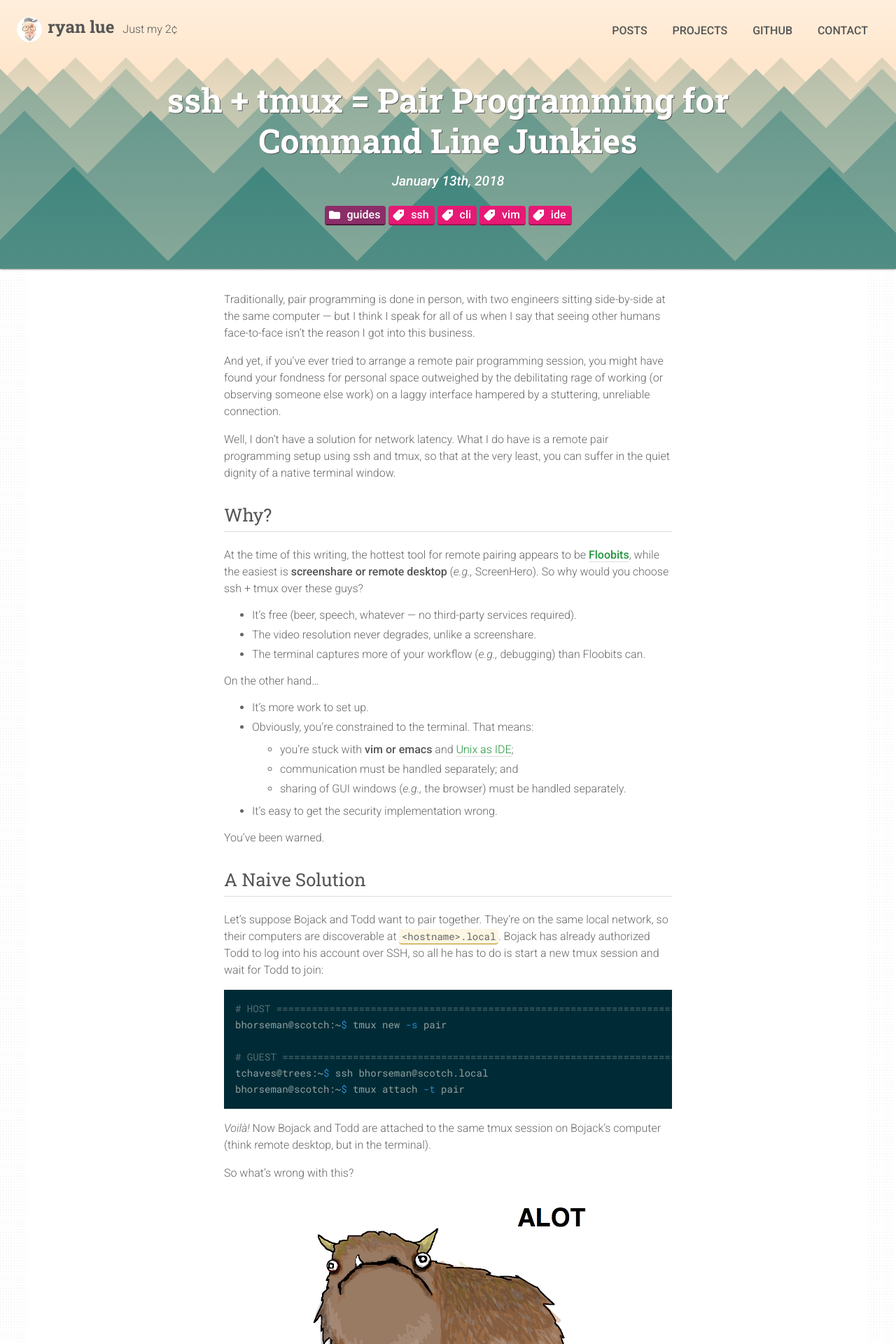
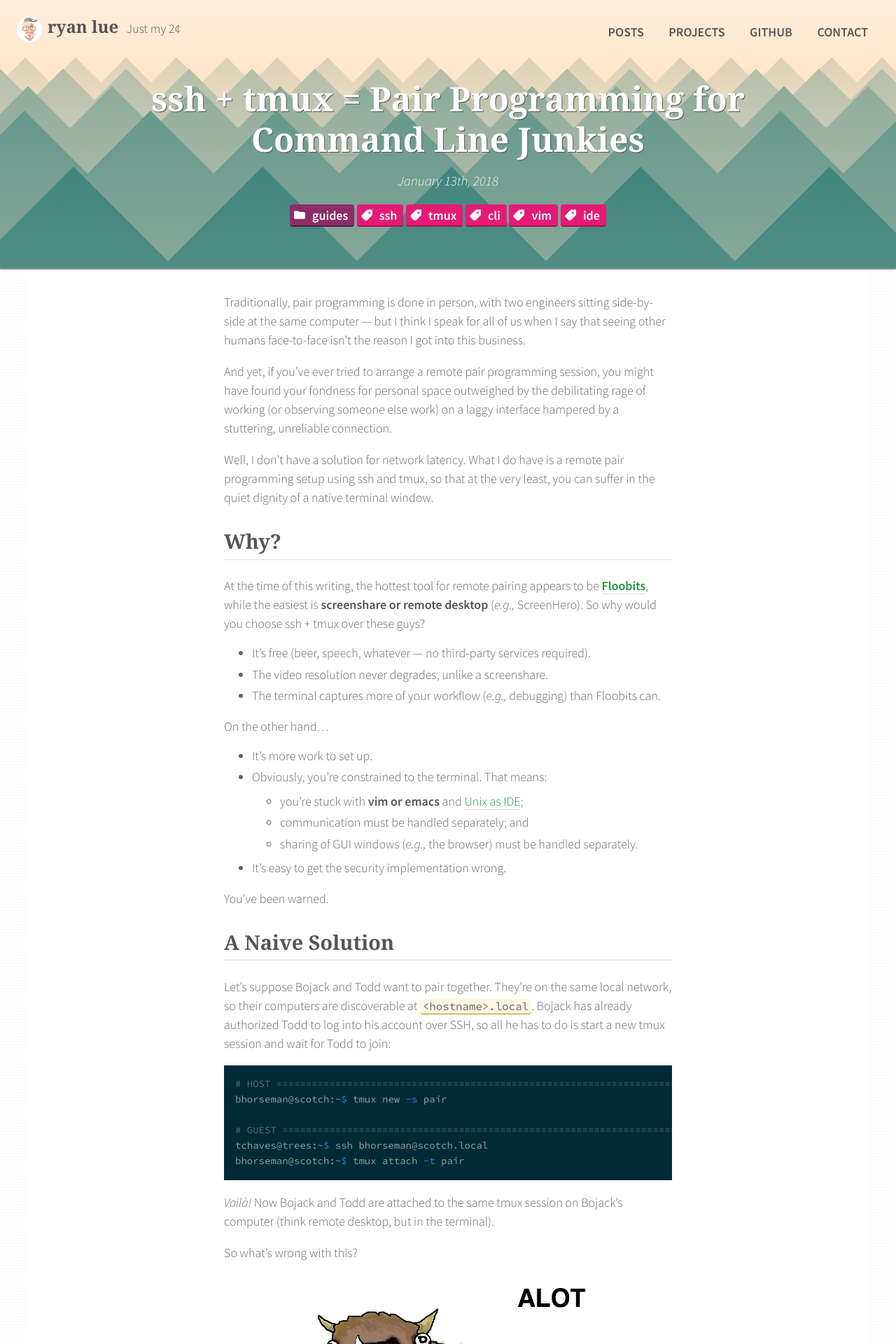
Before and after one commit to rlue/ryanlue.com, a Jekyll site: the page built from _posts/2018-01-13-pair-programming-over-ssh.md, in a window 1280 px wide. Shown: the top 1920 px of the page at 70% size. Built offline with Jekyll 4.4.1, drawn with Linux system fonts in a browser that asks for light colours; some web fonts are replaced.

Commit message:
Update font & colors

```diff
--- a/_assets/css/_base.scss
+++ b/_assets/css/_base.scss
@@ -10,6 +10,8 @@ body {
   @include fontweight;
   overflow-wrap: break-word; // force wider-than-viewport words to break
   line-height: 1.5;
+
+  font-size: 18px;
 }
 
 h1 { @include heading(2); }
--- a/_assets/css/_tools.scss
+++ b/_assets/css/_tools.scss
@@ -29,24 +29,23 @@
    ========================================= */
 
 @mixin fontface($face: $default_font_face) {
-  @if $face == sans-serif { font-family: "Roboto", sans-serif; }
-  @else if $face == serif { font-family: "Roboto Slab", Georgia, serif }
-  @else if $face == monospace { font-family: "Roboto Mono", monospace; }
+  @if $face == sans-serif { font-family: "Source Sans Pro", sans-serif; }
+  @else if $face == serif { font-family: "Source Serif Pro", Georgia, serif }
+  @else if $face == monospace { font-family: "Source Code Pro", monospace; }
 }
 
 @mixin fontweight($weight: normal, $face: $default_font_face, $color: default) {
   @if $weight == normal {
     @if $color == default { color: #666; }
     @else { color: $color; }
-    @if $face == sans-serif or $face == serif { font-weight: 300; }
+    @if $face == sans-serif { font-weight: 300; }
     @else { font-weight: normal; }
   }
 
   @else if $weight == bold {
     @if $color == default { color: #555; }
     @else { color: $color; }
-    @if $face == sans-serif { font-weight: 500; }
-    @else if $face == serif { font-weight: 400; }
+    @if $face == sans-serif or $face == serif { font-weight: 600; }
     @else { font-weight: bold; }
   }
 }
--- a/_layouts/bare.html
+++ b/_layouts/bare.html
@@ -8,7 +8,7 @@
     <meta name="description"  content="{{ page.teaser }}" />
     <link rel="shortcut icon" href="{{ site.baseurl }}/favicon.ico" />
     <link rel="stylesheet"    href="{{ site.baseurl }}{{ page.stylesheet }}">
-    <link rel="stylesheet"    href="https://fonts.googleapis.com/css?family=Roboto+Slab:300,400,700|Roboto:500,500i,300,300i|Roboto+Mono">
+    <link rel="stylesheet"    href="https://fonts.googleapis.com/css?family=Source+Serif+Pro:400,600,700|Source+Sans+Pro:600,600i,400,400i|Source+Code+Pro">
   </head>
   <body>
     {{ content }}
--- a/_layouts/default.html
+++ b/_layouts/default.html
@@ -28,7 +28,7 @@
     <link rel="shortcut icon" href="{{ site.baseurl }}/favicon.ico" />
     {% feed_meta %}
     <link rel="stylesheet"    href="{{ site.baseurl }}/style.css">
-    <link rel="stylesheet"    href="https://fonts.googleapis.com/css?family=Roboto+Slab:300,400,700|Roboto:500,500i,300,300i|Roboto+Mono">
+    <link rel="stylesheet"    href="https://fonts.googleapis.com/css?family=Source+Serif+Pro:400,600,700|Source+Sans+Pro:600,600i,300,300i|Source+Code+Pro">
   </head>
   <body>
     <div class="backdrop backdrop--{{ page_type }}">
--- a/_posts/2018-01-13-pair-programming-over-ssh.md
+++ b/_posts/2018-01-13-pair-programming-over-ssh.md
@@ -2,7 +2,7 @@
 title: ssh + tmux = Pair Programming for Command Line Junkies
 teaser: A complete guide to pairing, using tools you already know and love.
 category: guides
-tags: [ssh, cli, vim, ide]
+tags: [ssh, tmux, cli, vim, ide]
 ---
 
 Traditionally, pair programming is done in person, with two engineers sitting
--- a/style.scss
+++ b/style.scss
@@ -449,7 +449,7 @@
     position: relative;
     padding: 1rem;
     background-color: #fff;
-    border: 1px solid #4e3107;
+    border: 1px solid #222;
     border-right-width: 1.5rem;
     @include fontface(serif);
     color: #444;
@@ -568,7 +568,7 @@
 
   @include mobile-only {
     line-height: 1.5rem;
-    font-weight: 500;
+    font-weight: 600;
     @include highlight(#18682a);
     border-radius: 0.25rem;
   }
@@ -665,8 +665,7 @@
   .tailor__button {
     padding: .35rem;
     margin: 0 .25rem;
-    font-family: "Roboto", sans-serif;
-    font-weight: 300;
+    font-family: "Source Sans Pro", sans-serif;
     border: none;
     border-bottom: 1px solid #b58900;
     border-radius: 4px;
```
